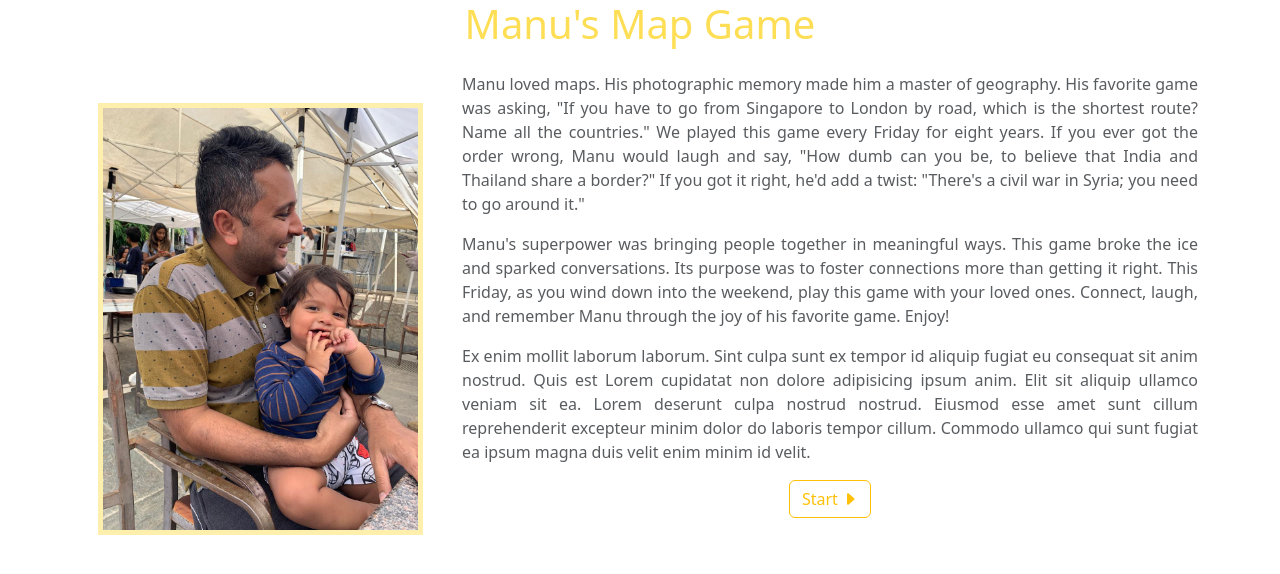
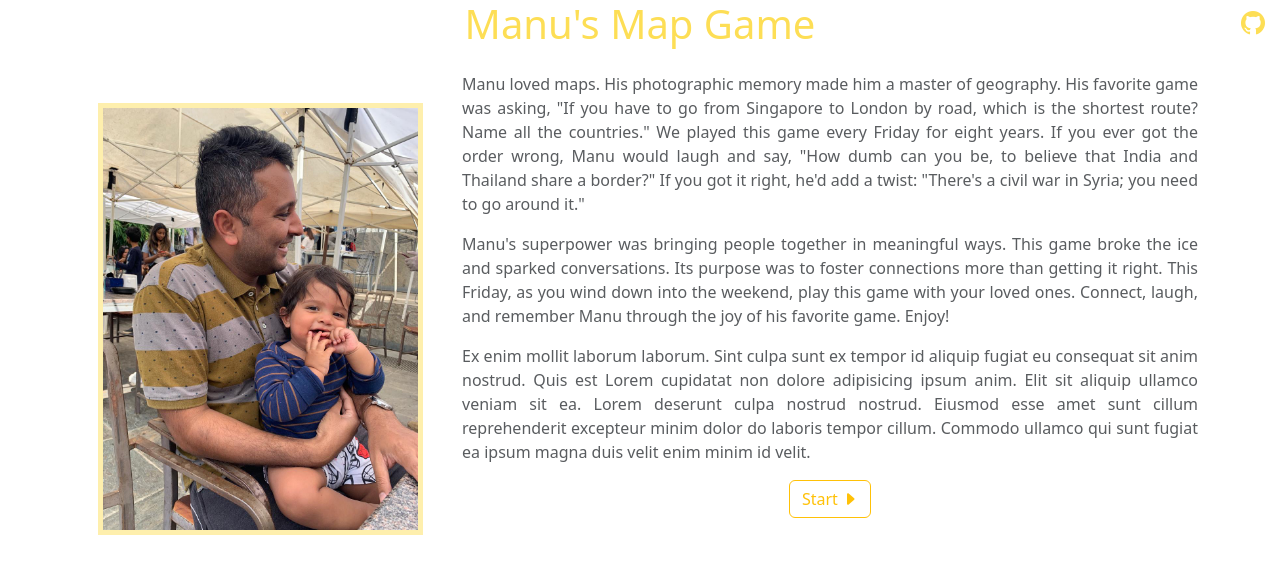
Before and after one commit to balakumaran247/ManusMapGame, a React (Create React App) app in the folder src/ui/: page / in a window 1280 px wide. Shown: the top 574 px of the page. Built offline with nearby package versions, Linux system fonts and the light colour scheme; no server answers.

Commit message:
added: github link

```diff
--- a/src/ui/src/App.css
+++ b/src/ui/src/App.css
@@ -9,3 +9,17 @@
 .light-yellow {
     color: #feefad;
 }
+
+.github-icon {
+    position: fixed;
+    top: 5px;
+    right: 15px;
+    font-size: 1.5rem;
+    cursor: pointer;
+    color: #fdde55;
+    z-index: 1000;
+}
+
+.github-icon:hover {
+    color: black;
+}
--- a/src/ui/src/Components/GameHeading.js
+++ b/src/ui/src/Components/GameHeading.js
@@ -1,9 +1,15 @@
 import React from "react";
 
 const GameHeading = () => {
+    const handleGitHubClick = () => {
+        window.location.href = "https://github.com/balakumaran247/ManusMapGame";
+    };
     return (
         <div>
             <h1 className="text-center strong-yellow">Manu's Map Game</h1>
+            <div className="github-icon" onClick={handleGitHubClick}>
+                <i className="bi bi-github"></i>
+            </div>
         </div>
     );
 };
```
